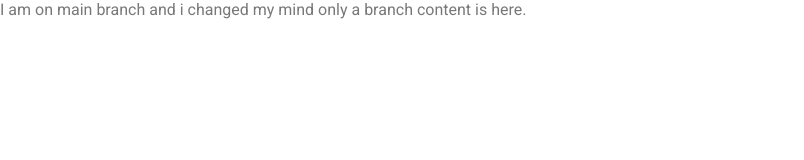
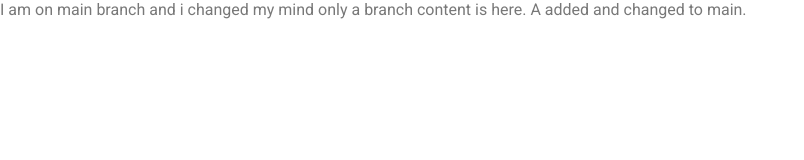
Before and after one commit to codeboylal/GIT-GITHUB, a plain HTML site: page index.html in a window 1280 px wide. Shown: the whole page, without its empty margins (0-804 px from the left). Drawn offline with Linux system fonts and the light colour scheme.

Commit message:
a changed something and wanna merge

```diff
--- a/index.html
+++ b/index.html
@@ -30,9 +30,12 @@
 
 I am on main branch and i changed my mind
 
+only a branch content is here.
 
 
-only a branch content is here.
+A added and changed to main.
+
+
 
 
 
```
